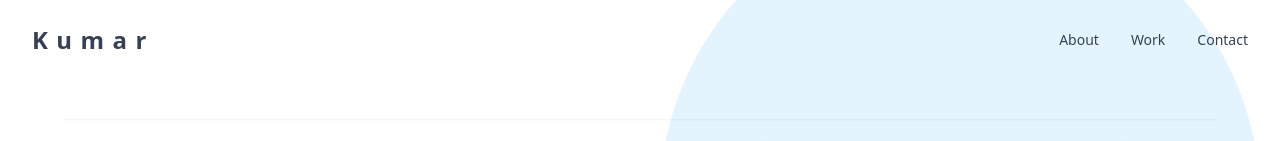
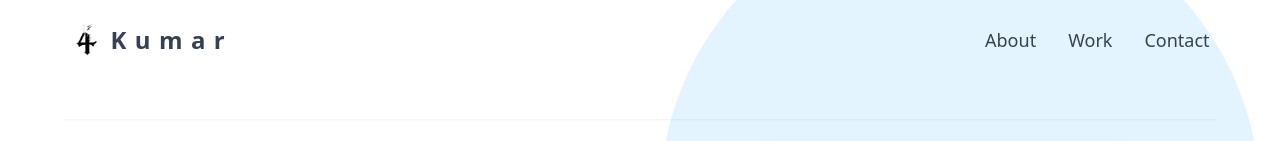
Before and after one commit to kumaraashish435/portfolio, a React (Vite) app: page / in a window 1280 px wide. Shown: the top 141 px of the page. Built offline with nearby package versions, Linux system fonts and the light colour scheme.

Commit message:
added logo

```diff
--- a/src/components/Navbar.jsx
+++ b/src/components/Navbar.jsx
@@ -32,10 +32,11 @@ const Navbar = () => {
         isScrolled ? "bg-white/80 backdrop-blur-md shadow-sm" : "bg-transparent"
       }`}
     >
-      <div className="max-w-7xl mx-auto px-4 sm:px-6 lg:px-8">
+      <div className=" w-[94%] mx-auto px-4 sm:px-6 lg:px-8">
         <div className="flex items-center justify-between h-16 md:h-20">
           {/* Logo */}
-          <Link to="/" className="flex-shrink-0">
+          <Link to="/" className="flex gap-2 flex-shrink-0">
+             <img className=" w-8 h-8" src="/_.jpeg" alt="logo" />
             <AnimatedLogo onClick={() => navigate('/')} />
           </Link>
 
@@ -45,7 +46,7 @@ const Navbar = () => {
               <Link
                 key={link.path}
                 to={link.path}
-                className={`text-sm font-medium transition-colors duration-300 ${
+                className={`text-[18px] font-medium transition-colors duration-300 ${
                   location.pathname === link.path
                     ? "text-primary"
                     : "text-dark sm:hover:text-primary"
```
